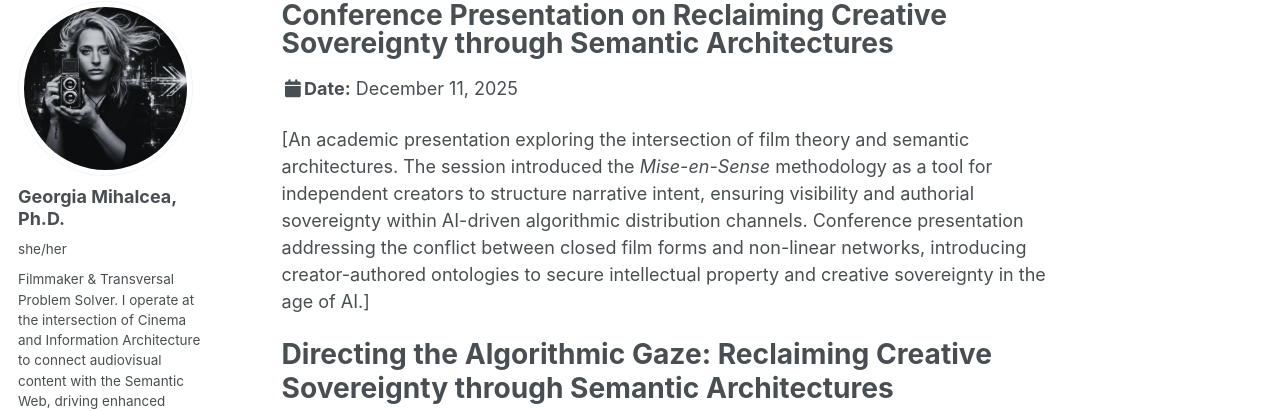
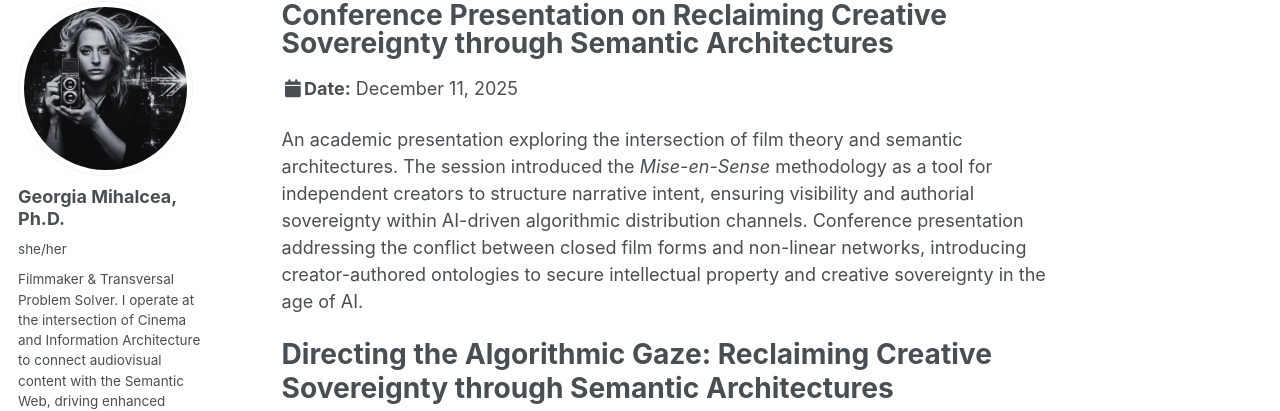
Before and after one commit to GeorgiaMihalcea/georgiamihalcea.github.io, a Jekyll site: the page built from _talks/2025-12-11-women-in-film-creative-sovereignty.md, in a window 1280 px wide and 900 px high. Shown: the part 100-511 px from the top of the window. Built offline with Jekyll 4.4.1, drawn with Linux system fonts in a browser that asks for light colours; a style sheet for code colours, icons or effects is not loaded.

```diff
--- a/_talks/2025-12-11-women-in-film-creative-sovereignty.md
+++ b/_talks/2025-12-11-women-in-film-creative-sovereignty.md
@@ -8,7 +8,7 @@ date: 2025-12-11
 location: "CINETic/UNATC, Bucharest, Romania"
 ---
 
-[An academic presentation exploring the intersection of film theory and semantic architectures. The session introduced the *Mise-en-Sense* methodology as a tool for independent creators to structure narrative intent, ensuring visibility and authorial sovereignty within AI-driven algorithmic distribution channels. Conference presentation addressing the conflict between closed film forms and non-linear networks, introducing creator-authored ontologies to secure intellectual property and creative sovereignty in the age of AI.]
+An academic presentation exploring the intersection of film theory and semantic architectures. The session introduced the *Mise-en-Sense* methodology as a tool for independent creators to structure narrative intent, ensuring visibility and authorial sovereignty within AI-driven algorithmic distribution channels. Conference presentation addressing the conflict between closed film forms and non-linear networks, introducing creator-authored ontologies to secure intellectual property and creative sovereignty in the age of AI.
 
 
 # Directing the Algorithmic Gaze: Reclaiming Creative Sovereignty through Semantic Architectures
```
